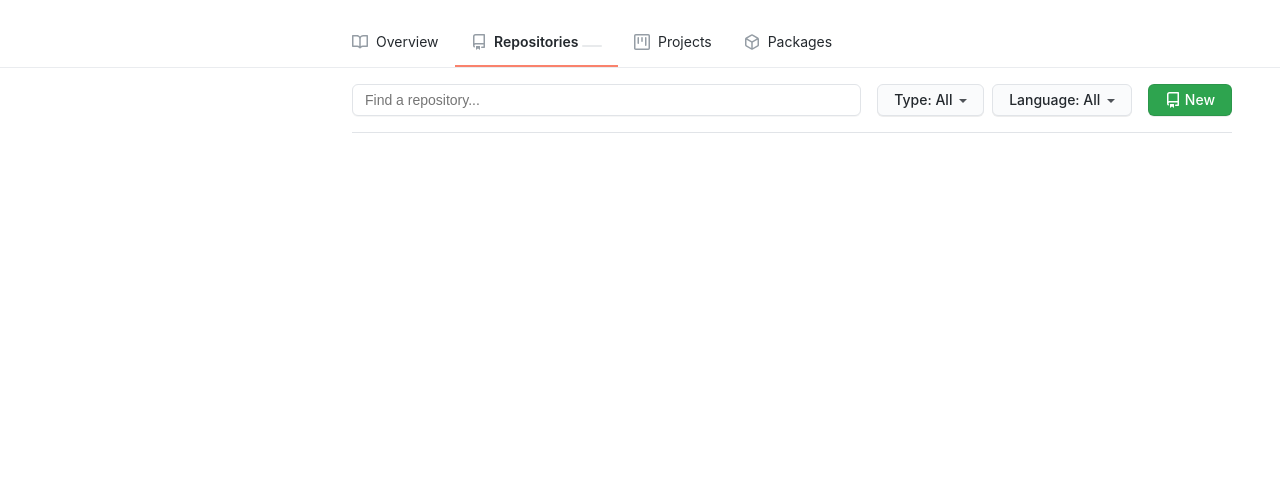
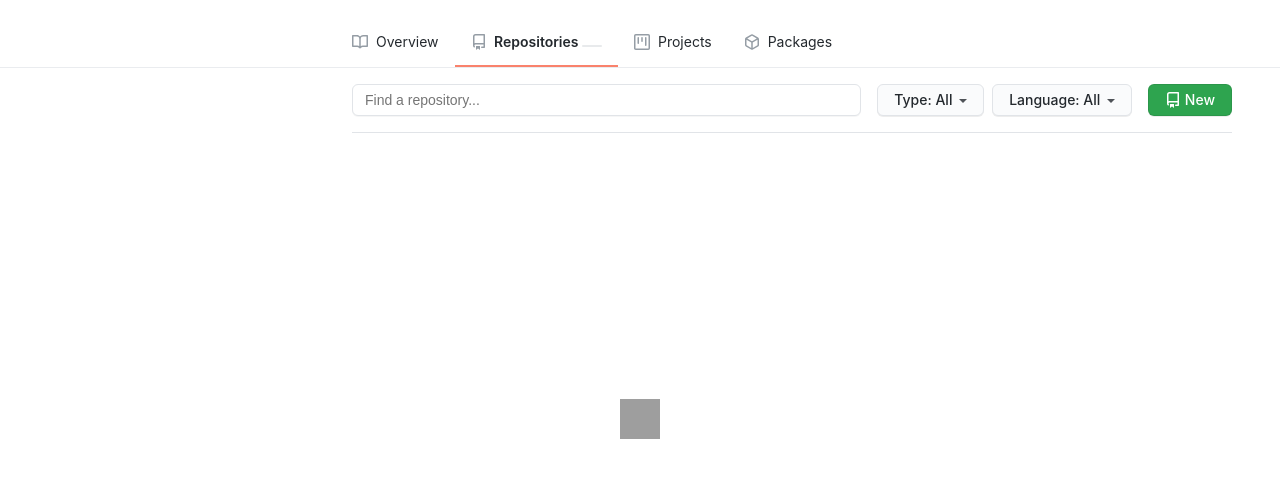
Before and after one commit to tolulawson/buycoins-challenge, a website: page src/index.html in a window 1280 px wide. Shown: the part 339-816 px from the top of the page. Drawn offline with nearby package versions, Linux system fonts and the light colour scheme; files that its build step writes are made by us from their sources; grey boxes are pictures that could not be loaded.

Commit message:
-- Add loader

```diff
--- a/src/index.html
+++ b/src/index.html
@@ -53,6 +53,9 @@
   </header>
 
   <main>
+    <div class="loader">
+      <img src="https://s.svgbox.net/loaders.svg?ic=puff&fill=000" width="40" height="40">
+    </div>
     <div id="tab-nav-top"></div>
     <div class="tab-nav sticky">
       <div class="nav-container">
--- a/src/js/app.js
+++ b/src/js/app.js
@@ -175,6 +175,7 @@
     });
     this.root.append(this.element);
     document.querySelector('.counter').textContent = model.getRepoCount();
+    document.querySelector('.loader').classList.add('hidden');
   },
 };
 
--- a/src/scss/style.scss
+++ b/src/scss/style.scss
@@ -196,6 +196,20 @@
 main {
   position: relative;
   z-index: 0;
+
+  .loader {
+    position: absolute;
+    width: 100vw;
+    height: 100vh;
+    display: flex;
+    justify-content: center;
+    align-items: center;
+
+    &.hidden {
+      display: none;
+    }
+  }
+
   .tab-nav {
     margin-top: 24px;
     display: block;
```
